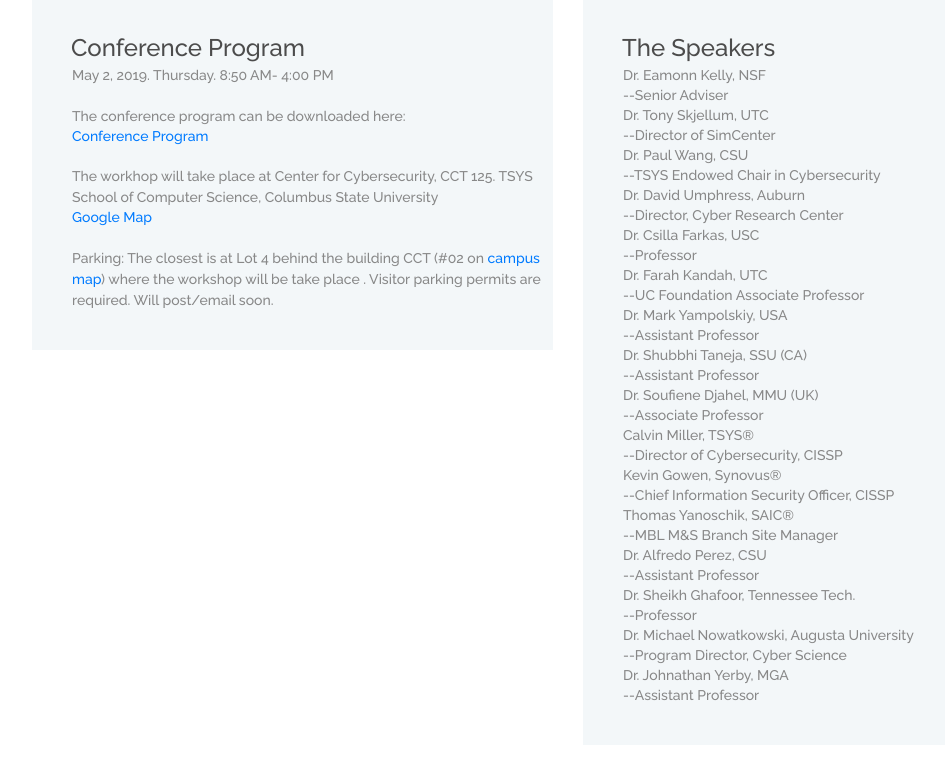
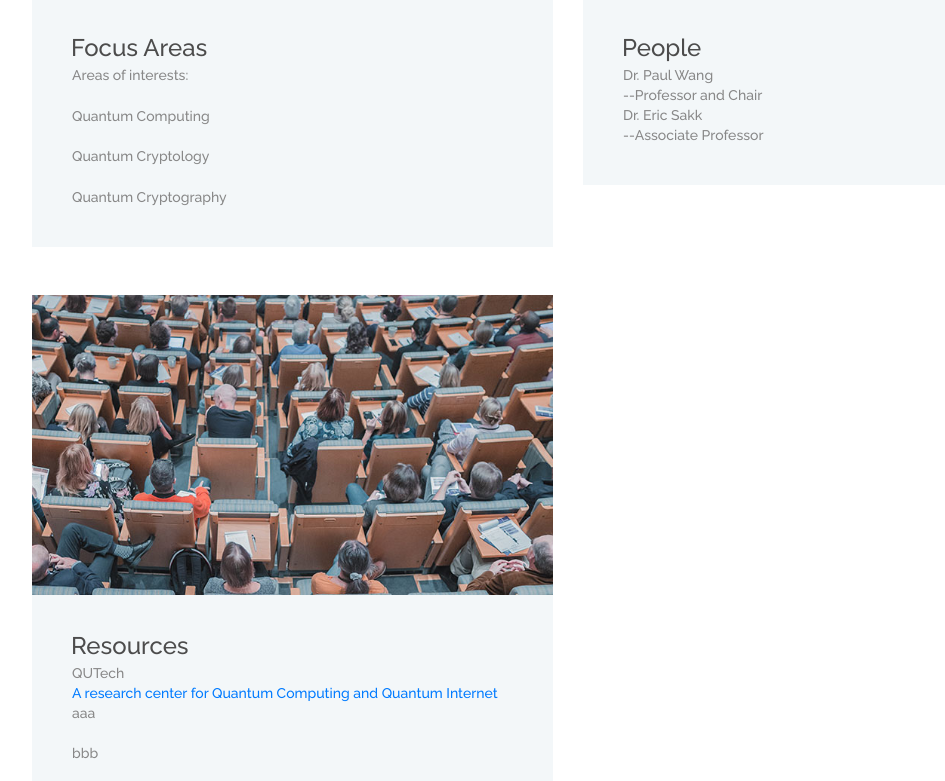
Before and after one commit to p-neumann/quantum, a plain HTML site: page docs/index.html in a window 1280 px wide. Shown: the part 1219-2000 px from the top of the page, without its empty margins (72-1017 px from the left). Drawn offline with Linux system fonts and the light colour scheme.

Commit message:
https://github.com/p-neumann/quantum.git

```diff
--- a/docs/index.html
+++ b/docs/index.html
@@ -1,7 +1,7 @@
 <!DOCTYPE html>
 <html lang="en">
 <head>
-<title>2019 Workshop on Cybersecurity</title>
+<title>Morgan Quantum Computing Group</title>
 <meta charset="utf-8">
 <meta http-equiv="X-UA-Compatible" content="IE=edge">
 <meta name="description" content="Conference project">
@@ -29,17 +29,16 @@
 						<div class="logo_image"><div><img src="images/logo.png" alt=""></div></div>
 						<div class="logo_content">
 							<div class="logo_text logo_text_not_ie">Workshop on Cybersecurity</div>
-							<div class="logo_sub">May 2, 2019 - Columbus, Georgia </div>
+							<div class="logo_sub">May 6, 2020 - Columbus, Georgia </div>
 						</div>
 					</div>
 				</a>
 			</div>
 			<ul>
 				<li class="menu_item"><a href="index.html">Home</a></li>
-				<li class="menu_item"><a href="#">About us</a></li>
-				<li class="menu_item"><a href="#">Speakers</a></li>
-				<li class="menu_item"><a href="https://www.eventbrite.com/e/workshop-on-cybersecurity-tickets-59547458050">Registration</a></li>
-				<li class="menu_item"><a href="#">News</a></li>
+				<li class="menu_item"><a href="#">Focus Areas</a></li>
+				<li class="menu_item"><a href="#">People</a></li>
+				<li class="menu_item"><a href="#">Resources</a></li>
 				<li class="menu_item"><a href="#">Contact</a></li>
 			</ul>
 		</div>
@@ -76,8 +75,8 @@
 											<div class="logo_container d-flex flex-row align-items-start justify-content-start">
 												<div class="logo_image"><div><img src="images/logo.png" alt=""></div></div>
 												<div class="logo_content">
-													<div id="logo_text" class="logo_text logo_text_not_ie">Workshop on Interdisciplinary and Collaborative Research in Cybersecurity</div>
-													<div class="logo_sub">May 2, 2019 - Columbus, GA</div>
+													<div id="logo_text" class="logo_text logo_text_not_ie">Morgan Quantum Computing Group</div>
+													<div class="logo_sub">- Computing, cryptology, cryptography, and Security</div>
 												</div>
 											</div>
 										</a>
@@ -108,16 +107,16 @@
 											<nav class="main_nav">
 												<ul>
 													<li class="active"><a href="index.html">Home</a></li>
-													<li><a href="#p1">Program</a></li>
-													<li><a href="#s1">Speakers</a></li>
-													<li><a href="#h1">Accommodation</a></li>
+													<li><a href="#p1">Focus Areas</a></li>
+													<li><a href="#s1">People</a></li>
+													<li><a href="#h1">Resources</a></li>
 													<!--li><a href="#">News</a></li-->
 													<li><a href="#c1">Contact</a></li>
 												</ul>
 											</nav>
 											<div class="header_extra ml-auto">
 												<div class="header_search"><i class="fa fa-search" aria-hidden="true"></i></div>
-												<div class="button header_button"><a href="https://www.eventbrite.com/e/workshop-on-cybersecurity-tickets-59547458050" target="_blank">Register Now!</a></div>
+												<!--div class="button header_button"><a href="https://www.eventbrite.com/e/workshop-on-cybersecurity-tickets-59547458050" target="_blank">Register2223 Now!</a></div-->
 											</div>
 										</div>
 									</div>
@@ -148,17 +147,15 @@
 				<div class="row">
 					<div class="col">
 						<div class="home_content">
-							<div class="home_date">May 2, 2019</div>
-							<div class="home_title">First - NSF Workshop on Interdisciplinary and Collaborative Research in Cybersecurity</div>
-							<div class="home_location">Columbus, Georgia</div>
+							<!--div class="home_date">March 14, 2020</div-->
+							<div class="home_title">Morgan Quantum Computing </div>
+							<!--div class="home_location">Quantum Crypto</div-->
+							<div>&nbsp;</div>
 							<div class="home_text">
-
-								In today's increasingly networked, distributed, and asynchronous world, cybersecurity involves hardware, software, networks, data, people, and integration with the physical world.
-								NSF has long recognized the value of interdisciplinary research in pushing fields forward and accelerating scientific discovery. Thus, NSF gives high priority to promoting interdisciplinary research and supports it through a number of specific solicitations. NSF also encourages researchers to submit unsolicited interdisciplinary proposals for ideas that are in novel or emerging areas extending beyond any particular current NSF program.
-								The aim of this workshop is to bring together researchers and industry partners from different disciplines discussing emerging issues and research topics in cybersecurity.
+								From quantum computing to quantum cryptology/cryptography and security.
 								</div>
-							<div class="home_buttons">
-								<div class="button home_button"><a href="https://www.eventbrite.com/e/workshop-on-cybersecurity-tickets-59547458050" target="_blank">Register Now!</a></div>
+							<!--div class="home_buttons">
+								<div class="button home_button"><a href="https://www.eventbrite.com/e/workshop-on-cybersecurity-tickets-59547458050" target="_blank">Register2225 Now!</a></div>
 								<!--div class="button home_button"><a href="#">Find out more</a></div>-->
 							</div>
 						</div>
@@ -177,18 +174,15 @@
 			<div class="intro_item" id="p1">
 				<div class="intro_image"><img src="images/intro_1.jpg" alt=""></div>
 				<div class="intro_body">
-					<div class="intro_title"><a href="Agenda-Workshop_on_Cybersecurity_2019-05-02.docx">Conference Program</a></div>
-					<div class="intro_subtitle">May 2, 2019. Thursday. 8:50 AM- 4:00 PM </div>
+					<div class="intro_title"><a href="Agenda-Workshop_on_Cybersecurity_2019-05-02.docx">Focus Areas</a></div>
+					<div class="intro_subtitle">Areas of interests: </div>
 					<div>&nbsp;</div>
-					<div class="intro_subtitle">The conference program can be downloaded here:</div>
-					<div class="intro_subtitle"><a href="Agenda-Workshop_on_Cybersecurity_2019-05-02.docx">Conference Program</a></div>
+					<div class="intro_subtitle">Quantum Computing</div>
 					<div class="intro_subtitle">&nbsp;</div>
-					<div class="intro_subtitle">The workhop will take place at Center for Cybersecurity, CCT 125. TSYS School of Computer Science, Columbus State University </div>
-					<div class="intro_subtitle"><a href="https://goo.gl/maps/szZHr1GuXAfTMsD77" target="_blank">Google Map</a></div>
+					<div class="intro_subtitle">Quantum Cryptology</div>
 					<div>&nbsp;</div>
 
-					<div class="intro_subtitle">Parking: The closest is at Lot 4 behind the building CCT (#02 on <a href="https://www.columbusstate.edu/maps/images/Map2018_Web.jpg" target="_blank">campus map</a>) where the workshop will be take place
-						 . Visitor parking permits are required. Will post/email soon.</div>
+					<div class="intro_subtitle">Quantum Cryptography</div>
 				</div>
 			</div>
 
@@ -198,43 +192,11 @@
 			<div class="intro_item" id="s1">
 				<div class="intro_image"><img src="images/intro_3.jpg" alt=""></div>
 				<div class="intro_body">
-					<div class="intro_title"><a href="#">The Speakers</a></div>
-					<div class="intro_subtitle">Dr. Eamonn Kelly, NSF</div>
-					<div class="intro_subtitle">--Senior Adviser </div>
-					<div class="intro_subtitle">Dr. Tony Skjellum, UTC</div>
-					<div class="intro_subtitle">--Director of SimCenter</div>
-					<div class="intro_subtitle">Dr. Paul Wang, CSU</div>
-					<div class="intro_subtitle">--TSYS Endowed Chair in Cybersecurity </div>
-					<div class="intro_subtitle">Dr. David Umphress, Auburn</div>
-					<div class="intro_subtitle">--Director, Cyber Research Center </div>
-					<div class="intro_subtitle">Dr. Csilla Farkas, USC</div>
-					<div class="intro_subtitle">--Professor </div>
-					<div class="intro_subtitle">Dr. Farah Kandah, UTC</div>
-					<div class="intro_subtitle">--UC Foundation Associate Professor </div>
-					<div class="intro_subtitle">Dr. Mark Yampolskiy, USA</div>
-					<div class="intro_subtitle">--Assistant Professor </div>
-
-					<div class="intro_subtitle">Dr. Shubbhi Taneja, SSU (CA)</div>
-					<div class="intro_subtitle">--Assistant Professor </div>
-					<div class="intro_subtitle">Dr. Soufiene Djahel, MMU (UK)</div>
-					<div class="intro_subtitle">--Associate Professor </div>
-
-					<div class="intro_subtitle">Calvin Miller, TSYS&reg;</div>
-					<div class="intro_subtitle">--Director of Cybersecurity, CISSP </div>
-					<div class="intro_subtitle">Kevin Gowen, Synovus&reg;</div>
-					<div class="intro_subtitle">--Chief Information Security Officer, CISSP </div>
-					<div class="intro_subtitle">Thomas Yanoschik, SAIC&reg;</div>
-					<div class="intro_subtitle">--MBL M&S Branch Site Manager </div>
-
-					<div class="intro_subtitle">Dr. Alfredo Perez, CSU</div>
-					<div class="intro_subtitle">--Assistant Professor </div>
-					<div class="intro_subtitle">Dr. Sheikh Ghafoor, Tennessee Tech.</div>
-					<div class="intro_subtitle">--Professor </div>
-
-					<div class="intro_subtitle">Dr. Michael Nowatkowski, Augusta University</div>
-					<div class="intro_subtitle">--Program Director, Cyber Science </div>
-					<div class="intro_subtitle">Dr. Johnathan Yerby, MGA</div>
-					<div class="intro_subtitle">--Assistant Professor </div>
+					<div class="intro_title"><a href="#">People</a></div>
+					<div class="intro_subtitle">Dr. Paul Wang</div>
+					<div class="intro_subtitle">--Professor and Chair </div>
+					<div class="intro_subtitle">Dr. Eric Sakk</div>
+					<div class="intro_subtitle">--Associate Professor</div>
 
 
 				</div>
@@ -244,12 +206,12 @@
 			<div class="intro_item" id="h1">
 				<div class="intro_image"><img src="images/intro_2.jpg" alt=""></div>
 				<div class="intro_body">
-					<div class="intro_title"><a href="https://www.marriott.com/hotels/travel/csgch-courtyard-columbus/">Hotel</a></div>
-					<div class="intro_subtitle">Courtyard Columbus</div>
-					<div class="intro_subtitle">3501 Courtyard Way, Columbus, GA 31909</div>
-					<div class="intro_subtitle">706-323-2323</div>
+					<div class="intro_title"><a href="https://www.marriott.com/hotels/travel/csgch-courtyard-columbus/">Resources</a></div>
+					<div class="intro_subtitle">QUTech </div>
+					<div class="intro_subtitle"><a href="https://qutech.nl/" target="_blank">A research center for Quantum Computing and Quantum Internet</a></div>
+					<div class="intro_subtitle">aaa</div>
 					<div class="intro_subtitle">&nbsp;</div>
-					<div class="intro_subtitle">There will be a bus/car that shuffles participants to the Columbus State University conference room (<a href="https://goo.gl/maps/szZHr1GuXAfTMsD77" target="_blank">google map</a>). The bus/car leaves at 8:30 AM on May 2nd.</div>
+					<div class="intro_subtitle">bbb</div>
 				</div>
 			</div>
 
@@ -269,16 +231,16 @@
 
 	<div class="cta">
 		<div class="parallax_background parallax-window" data-parallax="scroll" data-image-src="images/cta_1.jpg" data-speed="0.8"></div>
-		<div class="container">
+		<!--div class="container">
 			<div class="row">
 				<div class="col">
 					<div class="cta_content text-center">
-						<div class="cta_title">Register now!</div>
+						<div class="cta_title">Registerss now!</div>
 						<div class="button cta_button"><a href="https://www.eventbrite.com/e/workshop-on-cybersecurity-tickets-59547458050" target="_blank">Register</a></div>
 					</div>
 				</div>
 			</div>
-		</div>
+		</div-->
 	</div>
 
 	<!-- Footer -->
@@ -294,16 +256,16 @@
 							<div>
 								<a href="#">
 									<div class="logo_container d-flex flex-row align-items-start justify-content-start">
-										<div class="logo_image"><div><img src="images/logo.png" alt=""></div></div>
+										<div class="logo_image"><div><img src="images/nsf_logo.png" alt=""></div></div>
 										<div class="logo_content">
-											<div id="logo_text" class="logo_text logo_text_not_ie">NSF Workshop on Cybersecurity</div>
-											<div class="logo_sub">May 2, 2019 - Columbus, Georgia</div>
+											<div id="logo_text" class="logo_text logo_text_not_ie">Morgan Quantum Computing Group</div>
+											<div class="logo_sub">May 6, 2020 - Baltimore, Maryland</div>
 										</div>
 									</div>
 								</a>
 							</div>
 							<div class="footer_about_text">
-								<p>The aim of this workshop is to bring together researchers and industry partners from different disciplines discussing emerging issues and research topics in cybersecurity. </p>
+								<p>Promoting cutting edge in quantum computing and security. </p>
 							</div>
 						</div>
 					</div>
@@ -312,9 +274,9 @@
 					<div class="col-lg-3 footer_col" id="c1">
 						<div class="footer_links">
 							<ul>
-								<l1>Contact: <a href="mailto:wang_paul@columbusstate.edu">Workshop Organizer</a></l1>
+								<l1>Contact: <a href="mailto:paul.wang@computer.org">Principal Investigator</a></l1>
 								<li>&nbsp;</li>
-								<l1>Phone: 706-507-8183</l1>
+								<l1>Phone: 443-885-4503</l1>
 							</ul>
 						</div>
 					</div>
```
